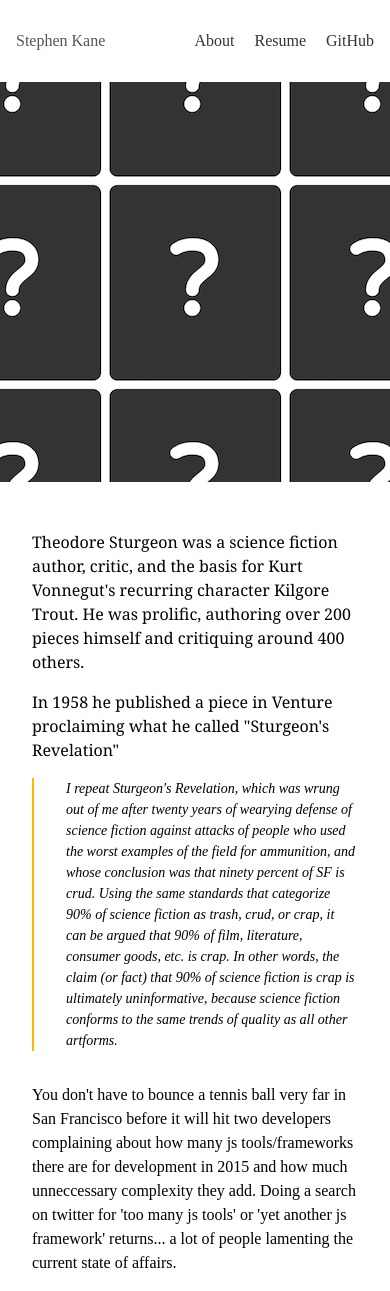
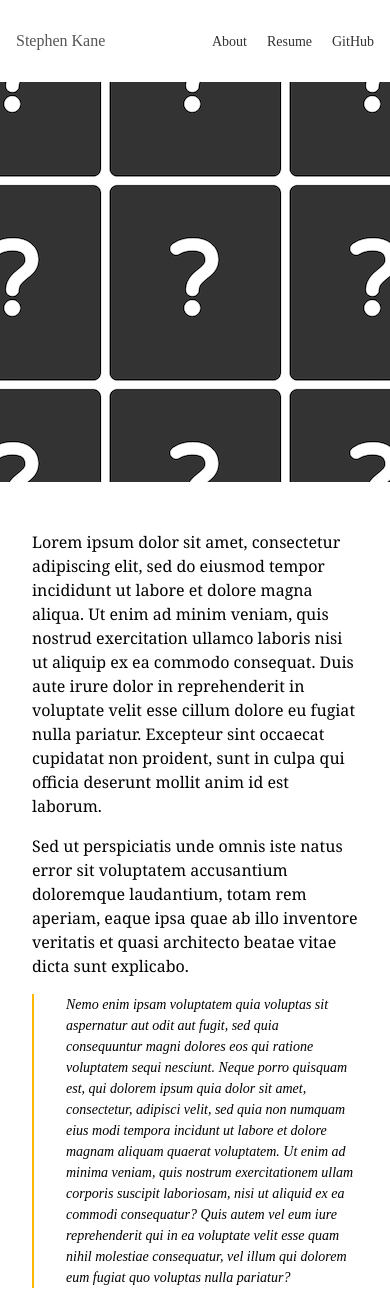
Before and after one commit to stkane/kaneindustries, a plain HTML site: page chronocard.html in a window 390 px wide. Shown: the top 1291 px of the page. Drawn offline with nearby package versions, Linux system fonts and the light colour scheme.

Commit message:
added placeholder text and fixed responsive issue on chronocard site

```diff
--- a/chronocard.html
+++ b/chronocard.html
@@ -14,9 +14,9 @@
         Stephen Kane
       </a>
       <div class="dtc v-mid w-75 tr nowrap">
-        <a class="link dim dark-gray f5 f4-ns dib mr3 mr4-ns" href="#" title="About">About</a>
-        <a class="link dim dark-gray f5 f4-ns dib mr3 mr4-ns" href="#" title="Store">Resume</a>
-        <a class="link dim dark-gray f5 f4-ns dib" href="https://github.com/stkane/" title="GitHub" target="_blank">GitHub</a>
+        <a class="link dim dark-gray f6 f4-ns dib mr3 mr4-ns" href="#" title="About">About</a>
+        <a class="link dim dark-gray f6 f4-ns dib mr3 mr4-ns" href="#" title="Store">Resume</a>
+        <a class="link dim dark-gray f6 f4-ns dib" href="https://github.com/stkane/" title="GitHub" target="_blank">GitHub</a>
       </div>
   </nav>
 
@@ -35,20 +35,20 @@
   </header>
   <div class="pa4 ph7-l georgia mw9-l center">
       <p class="f5 f3-ns lh-copy measure georgia">
-        Theodore Sturgeon was a science fiction author, critic, and the basis for Kurt Vonnegut's recurring character Kilgore Trout. He was prolific, authoring over 200 pieces himself and critiquing around 400 others.
+        Lorem ipsum dolor sit amet, consectetur adipiscing elit, sed do eiusmod tempor incididunt ut labore et dolore magna aliqua. Ut enim ad minim veniam, quis nostrud exercitation ullamco laboris nisi ut aliquip ex ea commodo consequat. Duis aute irure dolor in reprehenderit in voluptate velit esse cillum dolore eu fugiat nulla pariatur. Excepteur sint occaecat cupidatat non proident, sunt in culpa qui officia deserunt mollit anim id est laborum.
       </p>
       <p class="f5 f3-ns lh-copy measure georgia">
-        In 1958 he published a piece in Venture proclaiming what he called "Sturgeon's Revelation"
+        Sed ut perspiciatis unde omnis iste natus error sit voluptatem accusantium doloremque laudantium, totam rem aperiam, eaque ipsa quae ab illo inventore veritatis et quasi architecto beatae vitae dicta sunt explicabo.
       </p>
     <p class="f6 f5-ns lh-copy measure i pl4 bl bw1 b--gold mb4">
-      I repeat Sturgeon's Revelation, which was wrung out of me after twenty years of wearying defense of science fiction against attacks of people who used the worst examples of the field for ammunition, and whose conclusion was that ninety percent of SF is crud. Using the same standards that categorize 90% of science fiction as trash, crud, or crap, it can be argued that 90% of film, literature, consumer goods, etc. is crap. In other words, the claim (or fact) that 90% of science fiction is crap is ultimately uninformative, because science fiction conforms to the same trends of quality as all other artforms.
+      Nemo enim ipsam voluptatem quia voluptas sit aspernatur aut odit aut fugit, sed quia consequuntur magni dolores eos qui ratione voluptatem sequi nesciunt. Neque porro quisquam est, qui dolorem ipsum quia dolor sit amet, consectetur, adipisci velit, sed quia non numquam eius modi tempora incidunt ut labore et dolore magnam aliquam quaerat voluptatem. Ut enim ad minima veniam, quis nostrum exercitationem ullam corporis suscipit laboriosam, nisi ut aliquid ex ea commodi consequatur? Quis autem vel eum iure reprehenderit qui in ea voluptate velit esse quam nihil molestiae consequatur, vel illum qui dolorem eum fugiat quo voluptas nulla pariatur?
     </p>
     <p class="f5 f4-ns lh-copy measure mb4">
-    You don't have to bounce a tennis ball very far in San Francisco before it will hit two developers complaining about how many js tools/frameworks there are for development in 2015 and how much unneccessary complexity they add. Doing a search on twitter for 'too many js tools' or 'yet another js framework' returns... a lot of people lamenting the current state of affairs.
+    Nemo enim ipsam voluptatem quia voluptas sit aspernatur aut odit aut fugit, sed quia consequuntur magni dolores eos qui ratione voluptatem sequi nesciunt. Neque porro quisquam est, qui dolorem ipsum quia dolor sit amet, consectetur, adipisci velit, sed quia non numquam eius modi tempora incidunt ut labore et dolore magnam aliquam quaerat voluptatem. Ut enim ad minima veniam, quis nostrum exercitationem ullam corporis suscipit laboriosam, nisi ut aliquid ex ea commodi consequatur? Quis autem vel eum iure reprehenderit qui in ea voluptate velit esse quam nihil molestiae consequatur, vel illum qui dolorem eum fugiat quo voluptas nulla pariatur?
   </p>
 
     <p class="f5 f4-ns lh-copy measure">
-    This is most likely, the wrong conversation for us as a community, to be having. The presence of bad tools - shouldn't discourage us from wanting more tools or frameworks. There are more books published in a single day than I will ever be able to read in my lifetime. But this does not make me sad. Or overwhelm me. Mostly I think about how excited I am to read the best books that are being published. And this is where we should push the conversation. How do we build better tools? What does that look like?
+    Sed ut perspiciatis unde omnis iste natus error sit voluptatem accusantium doloremque laudantium, totam rem aperiam, eaque ipsa quae ab illo inventore veritatis et quasi architecto beatae vitae dicta sunt explicabo.
   </p>
   </div>
 </article>
```
